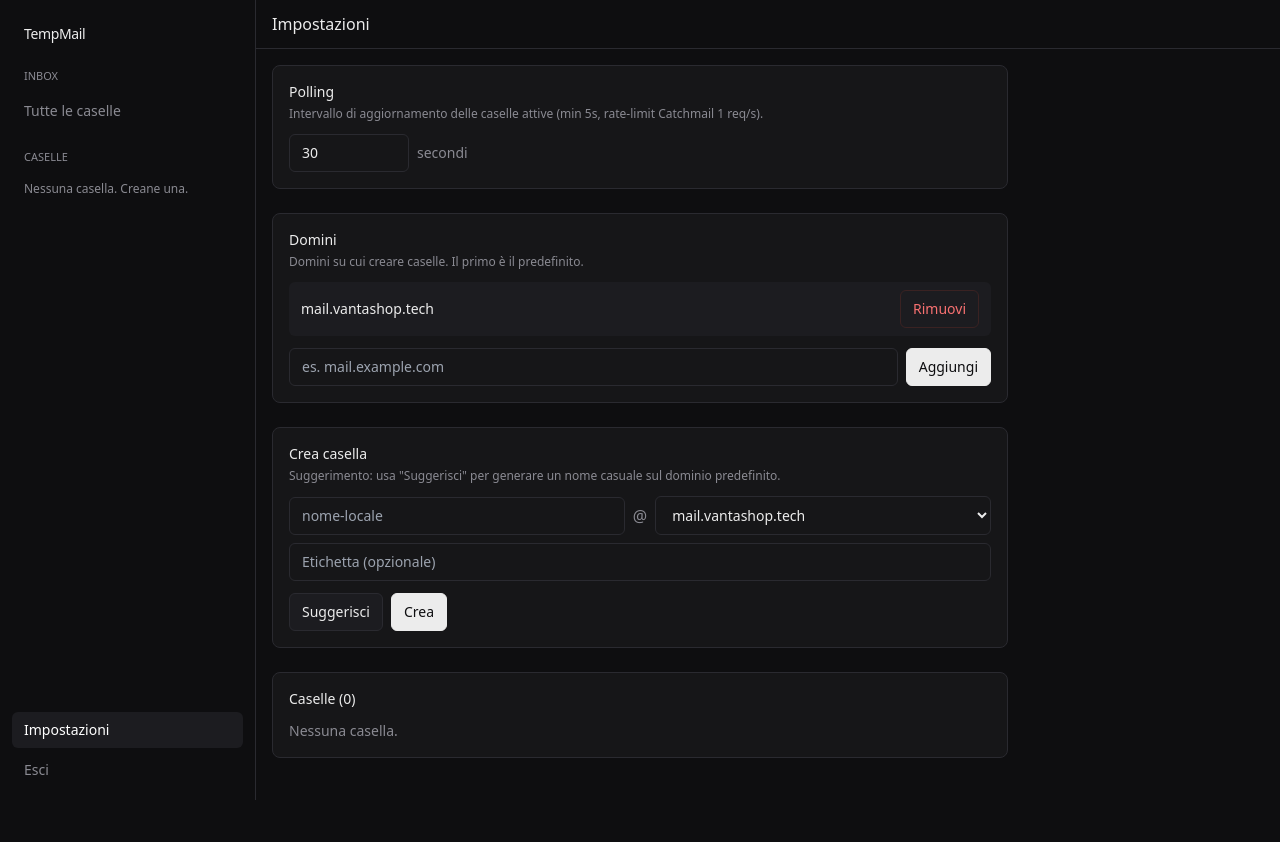
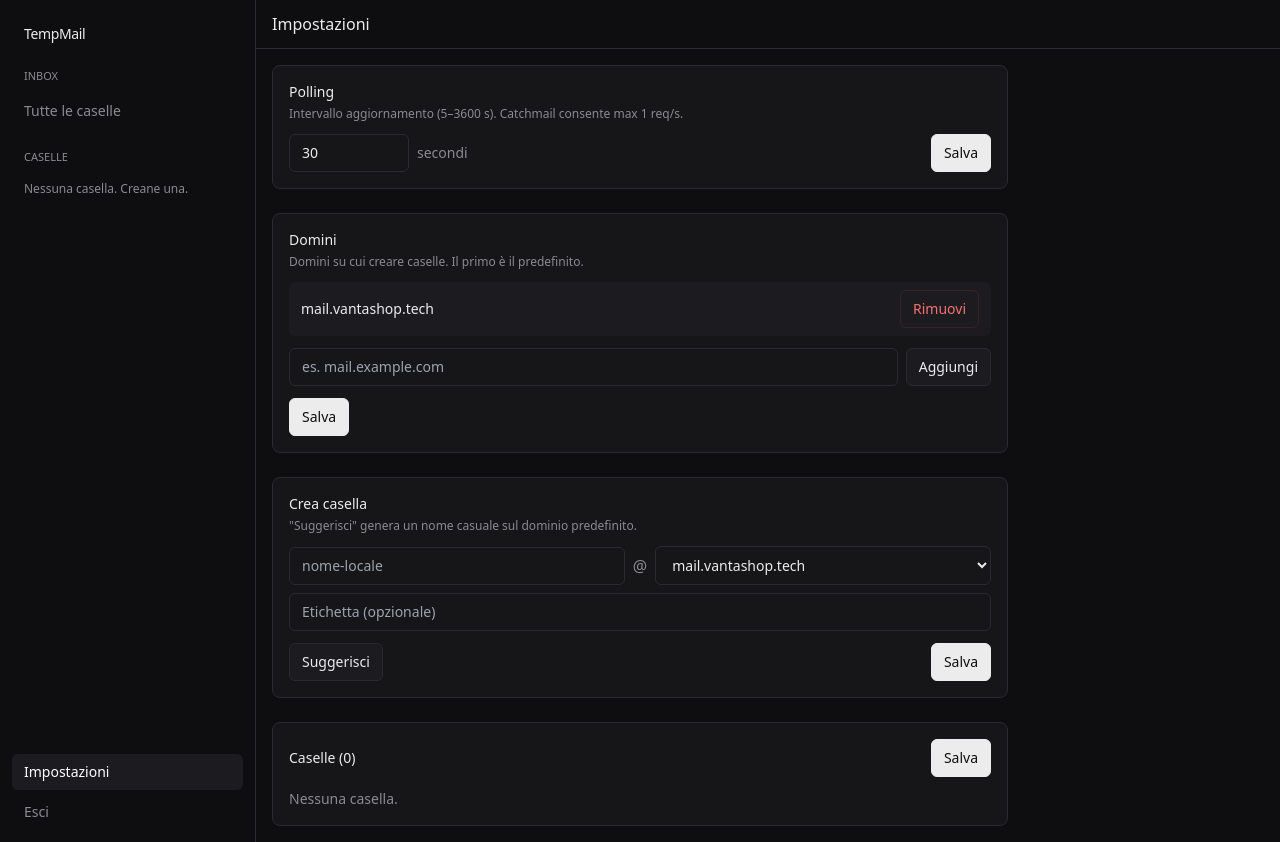
Before and after one commit to Gecky2102/TempMailClient, a Next.js app: page /settings in a window 1280 px wide. Before the commit the page ends 800 px from the top, so only its background shows below. Built offline with nearby package versions, Linux system fonts and the light colour scheme.

Commit message:
feat(settings): tasti Salva per ogni sezione con validazione e feedback, input polling editabile liberamente

```diff
--- a/src/app/settings/page.tsx
+++ b/src/app/settings/page.tsx
@@ -1,7 +1,32 @@
 "use client";
-import { useState } from "react";
+import { useEffect, useState } from "react";
 import Shell from "@/components/Shell";
 import { settings as store, useSettings, useIsClient } from "@/lib/store";
+
+type Toast = { kind: "ok" | "err"; msg: string } | null;
+
+function useToast() {
+  const [toast, setToast] = useState<Toast>(null);
+  useEffect(() => {
+    if (!toast) return;
+    const t = setTimeout(() => setToast(null), 3000);
+    return () => clearTimeout(t);
+  }, [toast]);
+  return { toast, setToast };
+}
+
+function ToastView({ toast }: { toast: Toast }) {
+  if (!toast) return null;
+  return (
+    <div
+      role="status"
+      className={`text-xs px-2 py-1 rounded-md inline-flex ${toast.kind === "ok" ? "text-green-400" : "text-red-400"}`}
+      style={{ background: "var(--bg-elev)" }}
+    >
+      {toast.msg}
+    </div>
+  );
+}
 
 function randomLocal(len = 10) {
   const chars = "abcdefghijklmnopqrstuvwxyz0123456789";
@@ -12,109 +37,204 @@ function randomLocal(len = 10) {
   return s;
 }
 
-export default function SettingsPage() {
+const DOMAIN_RE = /^(?=.{1,253}$)[a-z0-9](?:[a-z0-9-]{0,61}[a-z0-9])?(?:\.[a-z0-9](?:[a-z0-9-]{0,61}[a-z0-9])?)+$/;
+const LOCAL_RE = /^[a-z0-9._+-]{1,64}$/;
+
+function PollingSection() {
   const s = useSettings();
-  const isClient = useIsClient();
-  const [domainInput, setDomainInput] = useState("");
-  const [newLocal, setNewLocal] = useState("");
-  const [newDomain, setNewDomain] = useState("");
-  const [newLabel, setNewLabel] = useState("");
+  const [val, setVal] = useState<string>(String(s.pollIntervalSec));
+  const { toast, setToast } = useToast();
+  useEffect(() => { setVal(String(s.pollIntervalSec)); }, [s.pollIntervalSec]);
 
-  if (!isClient) return <Shell><div className="p-4 muted text-sm">Caricamento…</div></Shell>;
+  const dirty = val.trim() !== String(s.pollIntervalSec);
 
-  const activeDomain = newDomain || s.domains[0] || "";
+  function save() {
+    const trimmed = val.trim();
+    if (trimmed === "") { setToast({ kind: "err", msg: "Inserisci un numero" }); return; }
+    const n = Number(trimmed);
+    if (!Number.isFinite(n) || !Number.isInteger(n)) { setToast({ kind: "err", msg: "Deve essere un intero" }); return; }
+    if (n < 5) { setToast({ kind: "err", msg: "Minimo 5 secondi" }); return; }
+    if (n > 3600) { setToast({ kind: "err", msg: "Massimo 3600 secondi" }); return; }
+    store.setInterval(n);
+    setToast({ kind: "ok", msg: "Salvato" });
+  }
+
+  return (
+    <section className="card p-4">
+      <h2 className="text-sm font-medium mb-1">Polling</h2>
+      <p className="text-xs muted mb-3">Intervallo aggiornamento (5–3600 s). Catchmail consente max 1 req/s.</p>
+      <div className="flex items-center gap-2 flex-wrap">
+        <input
+          type="text"
+          inputMode="numeric"
+          className="input max-w-[120px]"
+          value={val}
+          onChange={e => setVal(e.target.value.replace(/[^\d]/g, ""))}
+        />
+        <span className="text-sm muted">secondi</span>
+        <button className="btn btn-primary ml-auto" onClick={save} disabled={!dirty}>Salva</button>
+        <ToastView toast={toast} />
+      </div>
+    </section>
+  );
+}
+
+function DomainsSection() {
+  const s = useSettings();
+  const [list, setList] = useState<string[]>(s.domains);
+  const [input, setInput] = useState("");
+  const { toast, setToast } = useToast();
+  useEffect(() => { setList(s.domains); }, [s.domains]);
+
+  const dirty = JSON.stringify(list) !== JSON.stringify(s.domains);
+
+  function add() {
+    const v = input.trim().toLowerCase().replace(/^@/, "");
+    if (!v) { setToast({ kind: "err", msg: "Inserisci un dominio" }); return; }
+    if (!DOMAIN_RE.test(v)) { setToast({ kind: "err", msg: "Dominio non valido" }); return; }
+    if (list.includes(v)) { setToast({ kind: "err", msg: "Già presente" }); return; }
+    setList([...list, v]);
+    setInput("");
+  }
+
+  function save() {
+    if (list.length === 0) { setToast({ kind: "err", msg: "Serve almeno un dominio" }); return; }
+    store.setDomains(list);
+    setToast({ kind: "ok", msg: "Salvato" });
+  }
+
+  return (
+    <section className="card p-4">
+      <h2 className="text-sm font-medium mb-1">Domini</h2>
+      <p className="text-xs muted mb-3">Domini su cui creare caselle. Il primo è il predefinito.</p>
+      <ul className="flex flex-col gap-1 mb-3">
+        {list.map(d => (
+          <li key={d} className="flex items-center justify-between text-sm px-3 py-2 rounded-md" style={{ background: "var(--bg-elev)" }}>
+            <span>{d}</span>
+            <button className="btn btn-danger" onClick={() => setList(list.filter(x => x !== d))}>Rimuovi</button>
+          </li>
+        ))}
+        {list.length === 0 && <li className="text-xs muted">Nessun dominio.</li>}
+      </ul>
+      <div className="flex gap-2">
+        <input className="input" placeholder="es. mail.example.com" value={input} onChange={e => setInput(e.target.value)} onKeyDown={e => e.key === "Enter" && (e.preventDefault(), add())} />
+        <button className="btn" onClick={add}>Aggiungi</button>
+      </div>
+      <div className="flex items-center gap-2 mt-3">
+        <button className="btn btn-primary" onClick={save} disabled={!dirty}>Salva</button>
+        <ToastView toast={toast} />
+      </div>
+    </section>
+  );
+}
+
+function CreateMailboxSection() {
+  const s = useSettings();
+  const [local, setLocal] = useState("");
+  const [domain, setDomain] = useState(s.domains[0] || "");
+  const [label, setLabel] = useState("");
+  const { toast, setToast } = useToast();
+  useEffect(() => { if (!s.domains.includes(domain) && s.domains[0]) setDomain(s.domains[0]); }, [s.domains, domain]);
 
   function suggest() {
-    setNewLocal(randomLocal());
-    if (!newDomain && s.domains[0]) setNewDomain(s.domains[0]);
+    setLocal(randomLocal());
+    if (!domain && s.domains[0]) setDomain(s.domains[0]);
   }
 
-  function createMailbox() {
-    if (!newLocal || !activeDomain) return;
-    const addr = `${newLocal}@${activeDomain}`.toLowerCase();
-    store.addMailbox(addr, newLabel || undefined);
-    setNewLocal(""); setNewLabel("");
+  function save() {
+    const l = local.trim().toLowerCase();
+    if (!l) { setToast({ kind: "err", msg: "Inserisci il nome locale" }); return; }
+    if (!LOCAL_RE.test(l)) { setToast({ kind: "err", msg: "Nome locale non valido" }); return; }
+    if (!domain) { setToast({ kind: "err", msg: "Seleziona un dominio" }); return; }
+    const addr = `${l}@${domain}`;
+    if (s.mailboxes.some(m => m.address.toLowerCase() === addr)) {
+      setToast({ kind: "err", msg: "Casella già esistente" });
+      return;
+    }
+    store.addMailbox(addr, label.trim() || undefined);
+    setLocal(""); setLabel("");
+    setToast({ kind: "ok", msg: `Creata ${addr}` });
   }
 
+  return (
+    <section className="card p-4">
+      <h2 className="text-sm font-medium mb-1">Crea casella</h2>
+      <p className="text-xs muted mb-3">&quot;Suggerisci&quot; genera un nome casuale sul dominio predefinito.</p>
+      <div className="grid sm:grid-cols-[1fr_auto_1fr] gap-2 items-center">
+        <input className="input" placeholder="nome-locale" value={local} onChange={e => setLocal(e.target.value.toLowerCase())} />
+        <span className="text-center muted">@</span>
+        <select className="input" value={domain} onChange={e => setDomain(e.target.value)} disabled={s.domains.length === 0}>
+          {s.domains.length === 0 && <option value="">— nessun dominio —</option>}
+          {s.domains.map(d => <option key={d} value={d}>{d}</option>)}
+        </select>
+      </div>
+      <input className="input mt-2" placeholder="Etichetta (opzionale)" value={label} onChange={e => setLabel(e.target.value)} />
+      <div className="flex gap-2 mt-3 items-center">
+        <button className="btn" onClick={suggest}>Suggerisci</button>
+        <button className="btn btn-primary ml-auto" onClick={save}>Salva</button>
+        <ToastView toast={toast} />
+      </div>
+    </section>
+  );
+}
+
+function MailboxesSection() {
+  const s = useSettings();
+  const [draft, setDraft] = useState(s.mailboxes);
+  const { toast, setToast } = useToast();
+  useEffect(() => { setDraft(s.mailboxes); }, [s.mailboxes]);
+
+  const dirty = JSON.stringify(draft) !== JSON.stringify(s.mailboxes);
+
+  function save() {
+    store.set(prev => ({ ...prev, mailboxes: draft }));
+    setToast({ kind: "ok", msg: "Salvato" });
+  }
+
+  return (
+    <section className="card p-4">
+      <div className="flex items-center mb-3">
+        <h2 className="text-sm font-medium">Caselle ({draft.length})</h2>
+        <button className="btn btn-primary ml-auto" onClick={save} disabled={!dirty}>Salva</button>
+      </div>
+      <div className="mb-2"><ToastView toast={toast} /></div>
+      {draft.length === 0 && <div className="text-sm muted">Nessuna casella.</div>}
+      <ul className="flex flex-col gap-2">
+        {draft.map(m => (
+          <li key={m.address} className="flex flex-wrap items-center gap-2 px-3 py-2 rounded-md" style={{ background: "var(--bg-elev)" }}>
+            <label className="flex items-center gap-2 text-sm cursor-pointer">
+              <input
+                type="checkbox"
+                checked={m.active}
+                onChange={() => setDraft(draft.map(x => x.address === m.address ? { ...x, active: !x.active } : x))}
+              />
+              <span className={m.active ? "" : "muted"}>{m.label ? `${m.label} — ` : ""}{m.address}</span>
+            </label>
+            <span className="text-[10px] muted ml-auto">{m.active ? "attiva" : "disattivata"}</span>
+            <button
+              className="btn btn-danger"
+              onClick={() => { if (confirm(`Rimuovere ${m.address} dalla lista? (salva per confermare)`)) setDraft(draft.filter(x => x.address !== m.address)); }}
+            >Rimuovi</button>
+          </li>
+        ))}
+      </ul>
+    </section>
+  );
+}
+
+export default function SettingsPage() {
+  const isClient = useIsClient();
+  if (!isClient) return <Shell><div className="p-4 muted text-sm">Caricamento…</div></Shell>;
   return (
     <Shell>
       <div className="border-b px-4 py-3" style={{ borderColor: "var(--border)" }}>
         <h1 className="text-base font-medium">Impostazioni</h1>
       </div>
-
       <div className="p-4 grid gap-6 max-w-3xl">
-        <section className="card p-4">
-          <h2 className="text-sm font-medium mb-1">Polling</h2>
-          <p className="text-xs muted mb-3">Intervallo di aggiornamento delle caselle attive (min 5s, rate-limit Catchmail 1 req/s).</p>
-          <div className="flex items-center gap-2">
-            <input
-              type="number"
-              min={5}
-              className="input max-w-[120px]"
-              value={s.pollIntervalSec}
-              onChange={e => store.setInterval(Number(e.target.value) || 30)}
-            />
-            <span className="text-sm muted">secondi</span>
-          </div>
-        </section>
-
-        <section className="card p-4">
-          <h2 className="text-sm font-medium mb-1">Domini</h2>
-          <p className="text-xs muted mb-3">Domini su cui creare caselle. Il primo è il predefinito.</p>
-          <ul className="flex flex-col gap-1 mb-3">
-            {s.domains.map(d => (
-              <li key={d} className="flex items-center justify-between text-sm px-3 py-2 rounded-md" style={{ background: "var(--bg-elev)" }}>
-                <span>{d}</span>
-                <button className="btn btn-danger" onClick={() => store.setDomains(s.domains.filter(x => x !== d))}>Rimuovi</button>
-              </li>
-            ))}
-          </ul>
-          <div className="flex gap-2">
-            <input className="input" placeholder="es. mail.example.com" value={domainInput} onChange={e => setDomainInput(e.target.value)} />
-            <button
-              className="btn btn-primary"
-              onClick={() => {
-                const v = domainInput.trim().toLowerCase().replace(/^@/, "");
-                if (v && !s.domains.includes(v)) store.setDomains([...s.domains, v]);
-                setDomainInput("");
-              }}
-            >Aggiungi</button>
-          </div>
-        </section>
-
-        <section className="card p-4">
-          <h2 className="text-sm font-medium mb-1">Crea casella</h2>
-          <p className="text-xs muted mb-3">Suggerimento: usa &quot;Suggerisci&quot; per generare un nome casuale sul dominio predefinito.</p>
-          <div className="grid sm:grid-cols-[1fr_auto_1fr] gap-2 items-center">
-            <input className="input" placeholder="nome-locale" value={newLocal} onChange={e => setNewLocal(e.target.value.toLowerCase())} />
-            <span className="text-center muted">@</span>
-            <select className="input" value={activeDomain} onChange={e => setNewDomain(e.target.value)}>
-              {s.domains.map(d => <option key={d} value={d}>{d}</option>)}
-            </select>
-          </div>
-          <input className="input mt-2" placeholder="Etichetta (opzionale)" value={newLabel} onChange={e => setNewLabel(e.target.value)} />
-          <div className="flex gap-2 mt-3">
-            <button className="btn" onClick={suggest}>Suggerisci</button>
-            <button className="btn btn-primary" onClick={createMailbox} disabled={!newLocal || !activeDomain}>Crea</button>
-          </div>
-        </section>
-
-        <section className="card p-4">
-          <h2 className="text-sm font-medium mb-3">Caselle ({s.mailboxes.length})</h2>
-          {s.mailboxes.length === 0 && <div className="text-sm muted">Nessuna casella.</div>}
-          <ul className="flex flex-col gap-2">
-            {s.mailboxes.map(m => (
-              <li key={m.address} className="flex flex-wrap items-center gap-2 px-3 py-2 rounded-md" style={{ background: "var(--bg-elev)" }}>
-                <label className="flex items-center gap-2 text-sm cursor-pointer">
-                  <input type="checkbox" checked={m.active} onChange={() => store.toggleMailbox(m.address)} />
-                  <span className={m.active ? "" : "muted"}>{m.label ? `${m.label} — ` : ""}{m.address}</span>
-                </label>
-                <span className="text-[10px] muted ml-auto">{m.active ? "attiva" : "disattivata"}</span>
-                <button className="btn btn-danger" onClick={() => { if (confirm(`Eliminare ${m.address}?`)) store.removeMailbox(m.address); }}>Rimuovi</button>
-              </li>
-            ))}
-          </ul>
-        </section>
+        <PollingSection />
+        <DomainsSection />
+        <CreateMailboxSection />
+        <MailboxesSection />
       </div>
     </Shell>
   );
```
